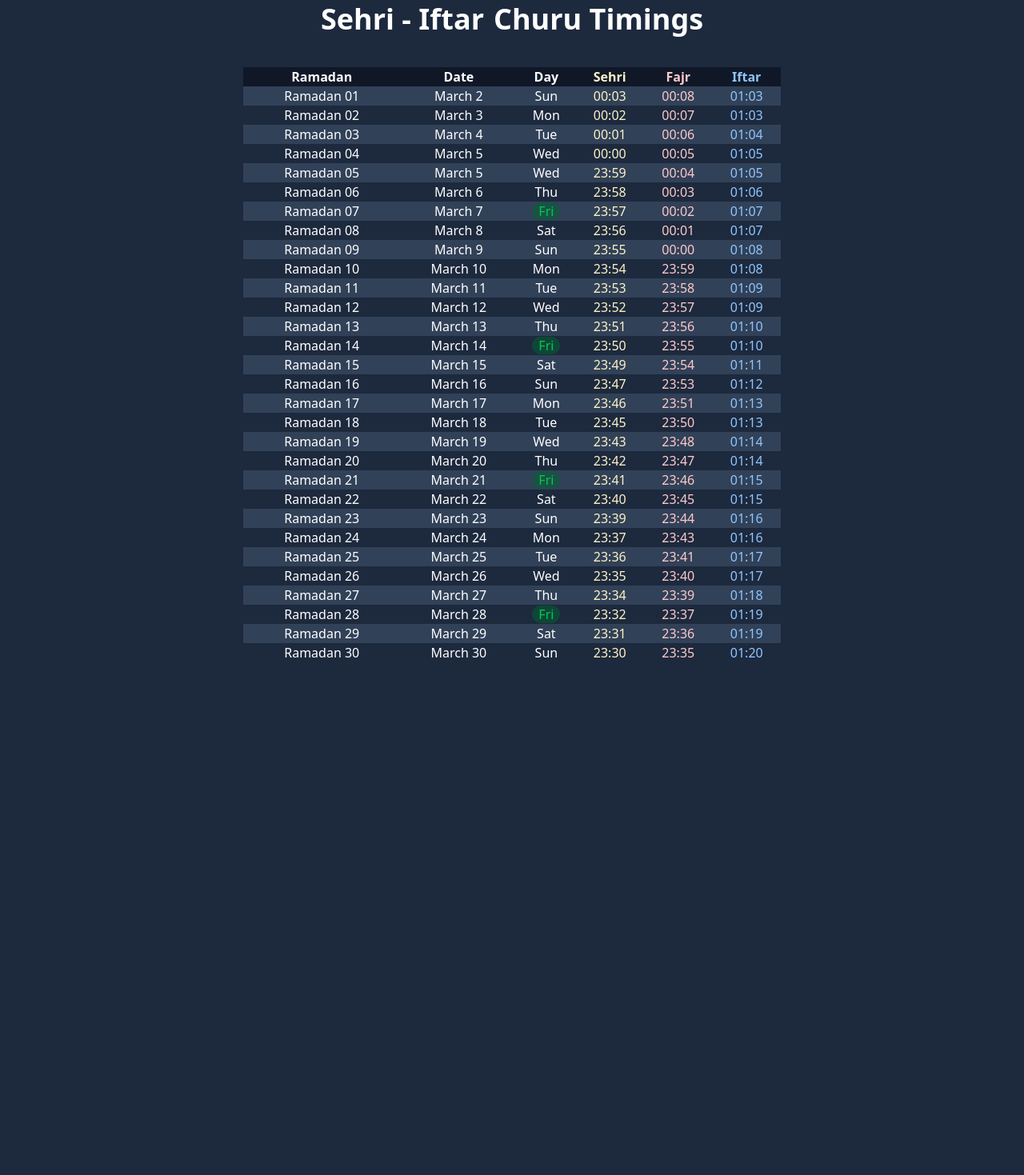
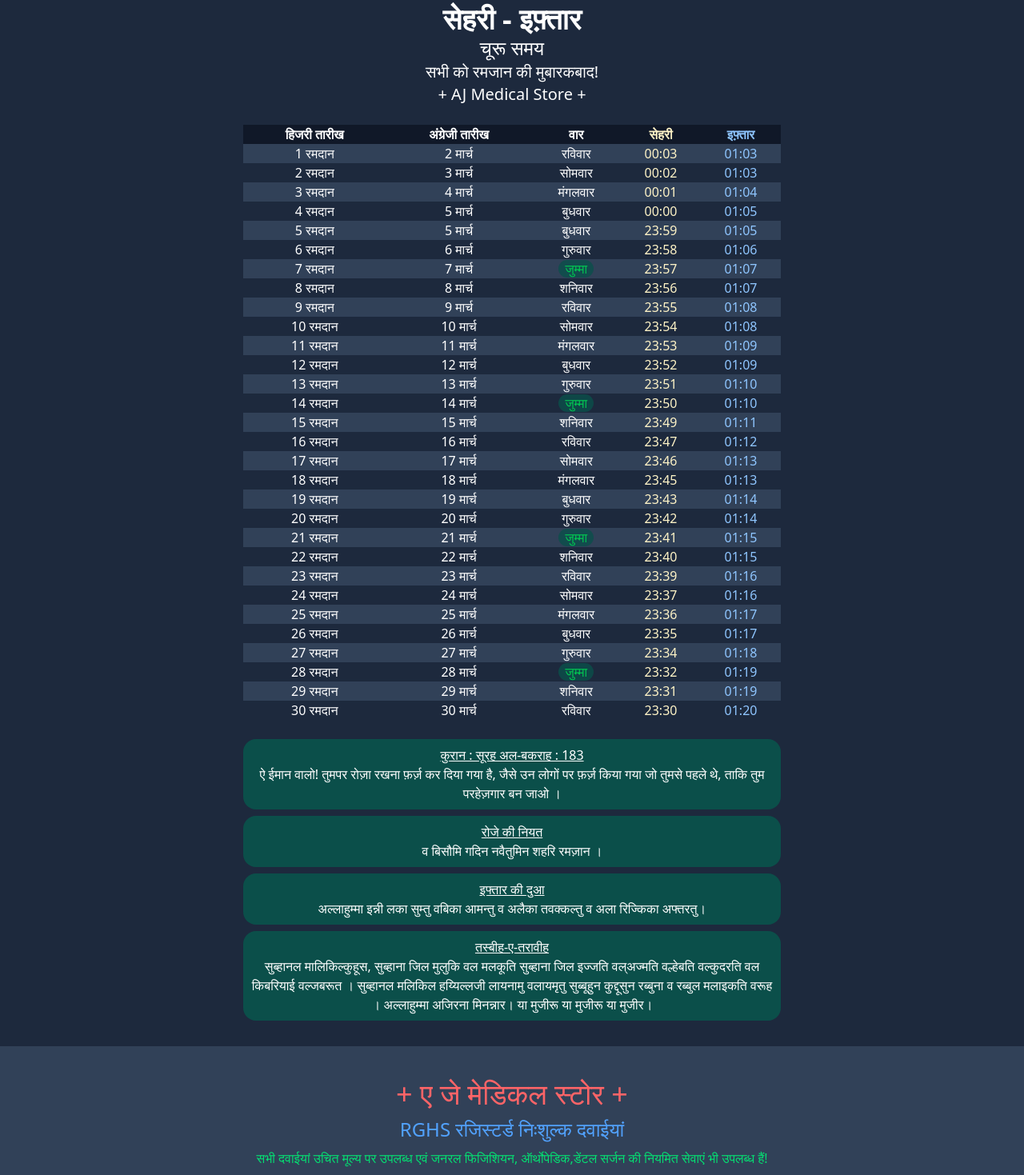
Before and after one commit to syeduroojkamal/churu-sehri-iftar-2025, a React (Vite) app: page / in a window 1280 px wide. Shown: the part 36-1505 px from the top of the page at 80% size. Before the commit the page ends 888 px from the top, so only its background shows below. Built offline with nearby package versions, Linux system fonts and the light colour scheme.

Commit message:
fix: changed language to hindi add: Branding of AJ medical fix: hid fajar timming

```diff
--- a/src/App.tsx
+++ b/src/App.tsx
@@ -1,3 +1,5 @@
+import Dua from "./components/Dua";
+import Footer from "./components/Footer";
 import Header from "./components/Header";
 import Main from "./components/Main";
 
@@ -6,6 +8,8 @@ const App = () => {
     <>
       <Header />
       <Main />
+      <Dua />
+      <Footer />
     </>
   );
 };
--- /dev/null
+++ b/src/components/Dua.tsx
@@ -0,0 +1,36 @@
+const Dua = () => {
+  return (
+    <section className="*:p-2 *:rounded-2xl mx-3 text-center *:bg-teal-900 flex flex-col gap-2 max-w-2xl md:mx-auto">
+      <div>
+        <div className="underline">कुरान : सूरह अल-बकराह : 183</div>
+        <div>
+          ऐ ईमान वालो! तुमपर रोज़ा रखना फ़र्ज़ कर दिया गया है, जैसे उन लोगों पर
+          फ़र्ज़ किया गया जो तुमसे पहले थे, ताकि तुम परहेज़गार बन जाओ ।
+        </div>
+      </div>
+      <div>
+        <div className="underline">रोजे की नियत</div>
+        <div>व बिसौमि गदिन नवैतुमिन शहरि रमज़ान ।</div>
+      </div>
+      <div>
+        <div className="underline">इफ्तार की दुआ</div>
+        <div>
+          अल्लाहुम्मा इन्नी लका सुम्तु वबिका आमन्तु व अलैका तवक्कल्तु व अला
+          रिज्किका अफ्तरतु।
+        </div>
+      </div>
+      <div>
+        <div className="underline">तस्बीह-ए-तरावीह</div>
+        <div>
+          सुब्हानल मालिकिल्कुहूस, सुब्हाना जिल मुलुकि वल मलकूति सुब्हाना जिल
+          इज्जति वल्अज्मति वल्हेबति वल्कुदरति वल किबरियाई वल्जबरूत । सुब्हानल
+          मलिकिल हय्यिल्लजी लायनामु वलायमृतु सुब्बूहुन कुद्दूसुन रब्बुना व
+          रब्बुल मलाइकति वरूह । अल्लाहुम्मा अजिरना मिनन्नार। या मुजीरू या मुजीरू
+          या मुजीर।
+        </div>
+      </div>
+    </section>
+  );
+};
+
+export default Dua;
--- /dev/null
+++ b/src/components/Footer.tsx
@@ -0,0 +1,20 @@
+const Footer = () => {
+  return (
+    <footer className="text-center py-10 flex flex-col items-center justify-center gap-2 bg-slate-700 mt-8">
+      <div className="text-4xl text-red-400">+ ए जे मेडिकल स्टोर +</div>
+      <div className="text-2xl text-blue-400">
+        RGHS रजिस्टर्ड निःशुल्क दवाईयां
+      </div>
+      <div className="text-green-400">
+        सभी दवाईयां उचित मूल्य पर उपलब्ध एवं जनरल फिजिशियन, ऑर्थोपेडिक,डेंटल
+        सर्जन की नियमित सेवाएं भी उपलब्ध हैं!
+      </div>
+      <div className="text-blue-400">
+        भरतिया कुएं के सामने बिमला जोगी के घर के पास नई सड़क चुरू
+      </div>
+      <div className="text-xl text-amber-400">9928862356, 6376518463</div>
+    </footer>
+  );
+};
+
+export default Footer;
--- a/src/components/Header.tsx
+++ b/src/components/Header.tsx
@@ -1,8 +1,10 @@
 const Header = () => {
   return (
-    <header className="text-4xl font-semibold py-10 flex flex-col items-center justify-center  sm:flex-row sm:gap-3">
-      <span>Sehri - Iftar</span>
-      <span>Churu Timings</span>
+    <header className="pt-10 pb-6 flex flex-col items-center justify-center">
+      <span className="text-4xl font-semibold">सेहरी - इफ़्तार</span>
+      <span className="text-2xl ">चूरू समय</span>
+      <span className="text-xl ">सभी को रमजान की मुबारकबाद!</span>
+      <span className="text-xl">+ AJ Medical Store +</span>
     </header>
   );
 };
--- a/src/components/Main.tsx
+++ b/src/components/Main.tsx
@@ -171,14 +171,14 @@ const getSehriTime = (day: { sehri: Date; fajr: Date; iftar: Date }) => {
   );
 };
 
-const getfajrTime = (day: { sehri: Date; fajr: Date; iftar: Date }) => {
-  return (
-    <span>
-      {padZero(day.fajr.getHours().toString())}:
-      {padZero(day.fajr.getMinutes().toString())}
-    </span>
-  );
-};
+// const getfajrTime = (day: { sehri: Date; fajr: Date; iftar: Date }) => {
+//   return (
+//     <span>
+//       {padZero(day.fajr.getHours().toString())}:
+//       {padZero(day.fajr.getMinutes().toString())}
+//     </span>
+//   );
+// };
 
 const getIftarTime = (day: { sehri: Date; fajr: Date; iftar: Date }) => {
   return (
@@ -190,10 +190,18 @@ const getIftarTime = (day: { sehri: Date; fajr: Date; iftar: Date }) => {
 };
 
 const getDayString = (day: { sehri: Date; iftar: Date }) => {
-  const days = ["Sun", "Mon", "Tue", "Wed", "Thu", "Fri", "Sat"];
+  const days = [
+    "रविवार",
+    "सोमवार",
+    "मंगलवार",
+    "बुधवार",
+    "गुरुवार",
+    "जुम्मा",
+    "शनिवार",
+  ];
   if (day.sehri.getDay() === 5)
     return (
-      <span className="text-green-500  bg-green-800/50 px-2 rounded-full">
+      <span className="text-green-500  bg-teal-900/80 px-2 rounded-full">
         {days[day.sehri.getDay()]}
       </span>
     );
@@ -206,12 +214,12 @@ const Main = () => {
       <table className="table-auto w-full bg-gray-900 text-center">
         <thead>
           <tr>
-            <th>Ramadan</th>
-            <th>Date</th>
-            <th>Day</th>
-            <th className="text-amber-100">Sehri</th>
-            <th className="text-red-200">Fajr</th>
-            <th className="text-blue-300">Iftar</th>
+            <th>हिजरी तारीख</th>
+            <th>अंग्रेजी तारीख</th>
+            <th>वार</th>
+            <th className="text-amber-100">सेहरी</th>
+            {/* <th className="text-red-200">Fajr</th> */}
+            <th className="text-blue-300">इफ़्तार</th>
           </tr>
         </thead>
         <tbody>
@@ -220,11 +228,11 @@ const Main = () => {
               key={index}
               className="bg-white odd:bg-slate-700 even:bg-slate-800"
             >
-              <td>Ramadan {padZero((index + 1).toString())}</td>
-              <td>{"March " + day.sehri.getDate()}</td>
+              <td>{(index + 1).toString()} रमदान</td>
+              <td>{day.sehri.getDate() + " मार्च"}</td>
               <td>{getDayString(day)}</td>
               <td className="text-amber-100">{getSehriTime(day)}</td>
-              <td className="text-red-200">{getfajrTime(day)}</td>
+              {/* <td className="text-red-200">{getfajrTime(day)}</td> */}
               <td className="text-blue-300">{getIftarTime(day)}</td>
             </tr>
           ))}
```
